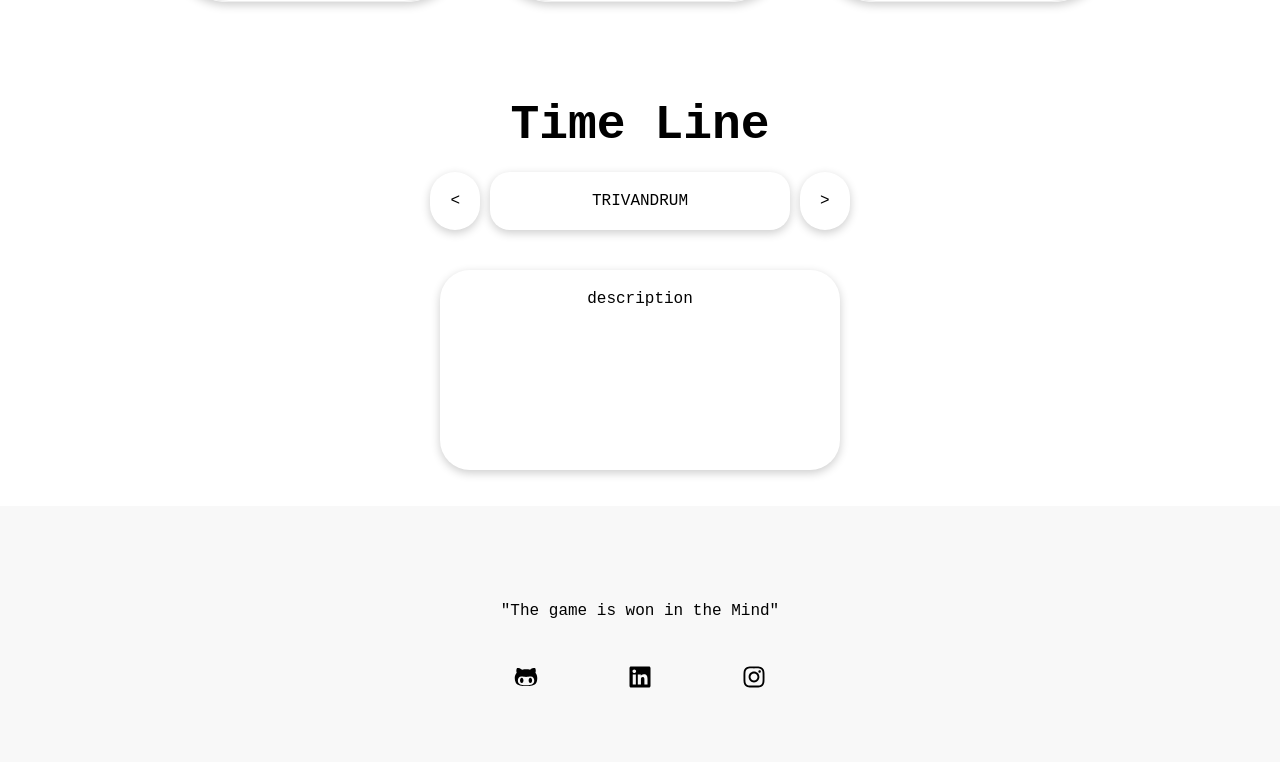
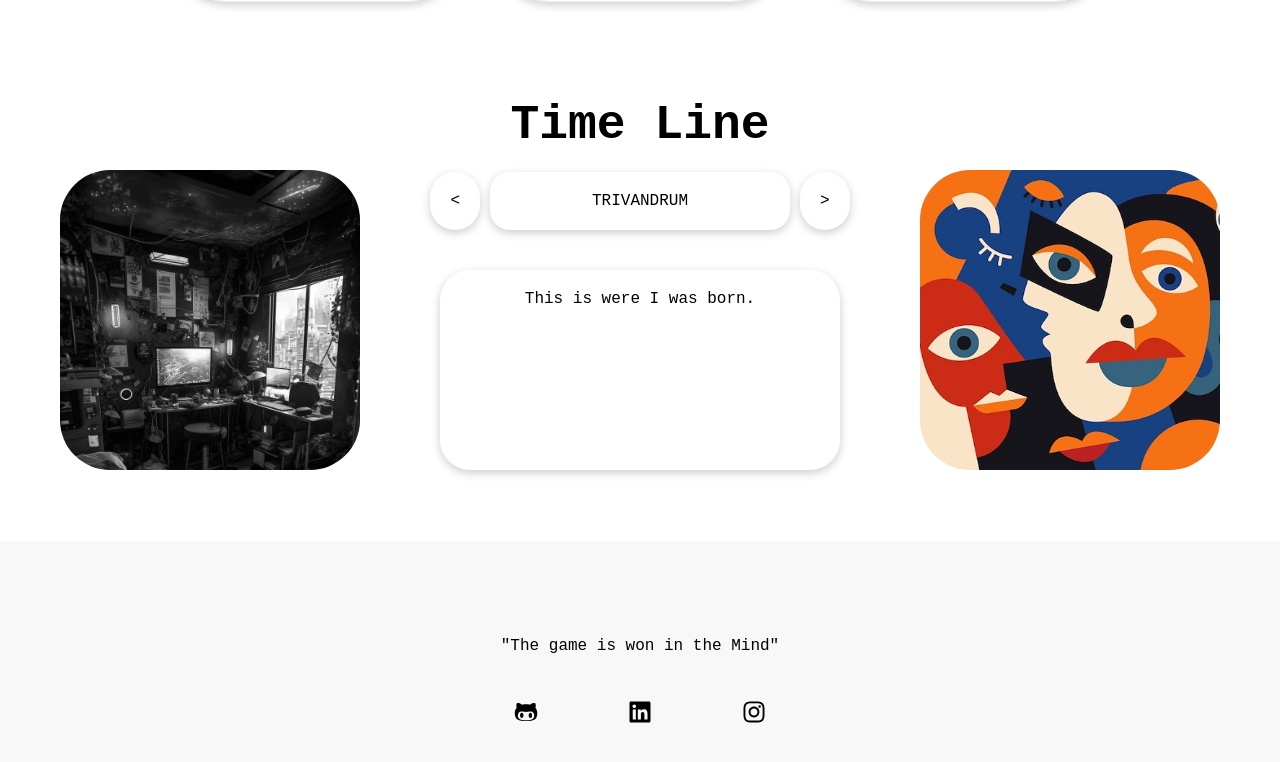
Before and after one commit to sdrawkcaBdeaR/Portfolio, a React (Create React App) app: page / in a window 1280 px wide. Shown: the part 5701-6463 px from the top of the page. Built offline with nearby package versions, Linux system fonts and the light colour scheme.

Commit message:
done with timeline

```diff
--- a/src/components/TimeLine.css
+++ b/src/components/TimeLine.css
@@ -19,10 +19,6 @@
     padding: 20px;
 }
 
-.brack:hover {
-
-}
-
 .desc {
     display: flex;
     justify-content: center;
@@ -32,3 +28,24 @@
     border-radius: 30px;
     height: 200px;
 }
+
+.extra {
+    display: flex;
+    justify-content: center;
+}
+
+.extra .limg {
+    width: 400px;
+    padding: 50px;
+    border-radius: 100px;
+}
+
+.cen {
+    text-align: center;
+}
+
+@media screen and (max-width: 940px) {
+    .extra {
+        display: inline;
+    }
+}
--- a/src/components/TimeLine.js
+++ b/src/components/TimeLine.js
@@ -1,10 +1,18 @@
 import './TimeLine.css'
 import { useState } from 'react';
+import sde from '../images/software.jpg'
+import fineass from '../images/fineass.jpg'
+import football from '../images/football.jpg'
+
 
 const TimeLine=({state})=>{
 
     const [ind,setInd]=useState(0);
     const places=['TRIVANDRUM','GOA','KOCHI','MUMBAI','CHENNAI','ANDAMAN','KANYAKUMARI','KHARAGPUR','NEXT WHAT!'];
+    const placedesp=['This is were I was born.',
+    'I just remember being here once, coz i was just a baby',
+    'My early memories are from this place.']
+    const imgadd=[sde,fineass,football,sde,fineass]
 
     const handleClickn=()=>{
         if(ind<places.length-1)
@@ -31,6 +39,11 @@ const TimeLine=({state})=>{
     return(
        <div className='domain' style={state?darkmode:{}}>
             <h2>Time Line</h2>
+            <div className='extra'>
+                <div className='cen'>
+                    <img className='limg' src={imgadd[ind]} />
+                </div>
+                <div>
                     <div className='changer'>
                         <div className='brack al' onClick={handleClickp} style={state?darkmodecard:{}}>{al}</div>
                         <div className='place' style={state?darkmodecard:{}}>{places[ind]}</div>
@@ -38,7 +51,12 @@ const TimeLine=({state})=>{
                     </div>
                     <div className='changer'>
                         <div className='desc' style={state?darkmodecard:{}}>
-                    description
+                            {placedesp[ind]}
+                        </div>
+                    </div>
+                </div>
+                <div className='cen'>
+                    <img className='limg' src={imgadd[ind+1]} />
                 </div>
             </div>
        </div>
```
Lines whose indentation alone changed are shown as unchanged.
